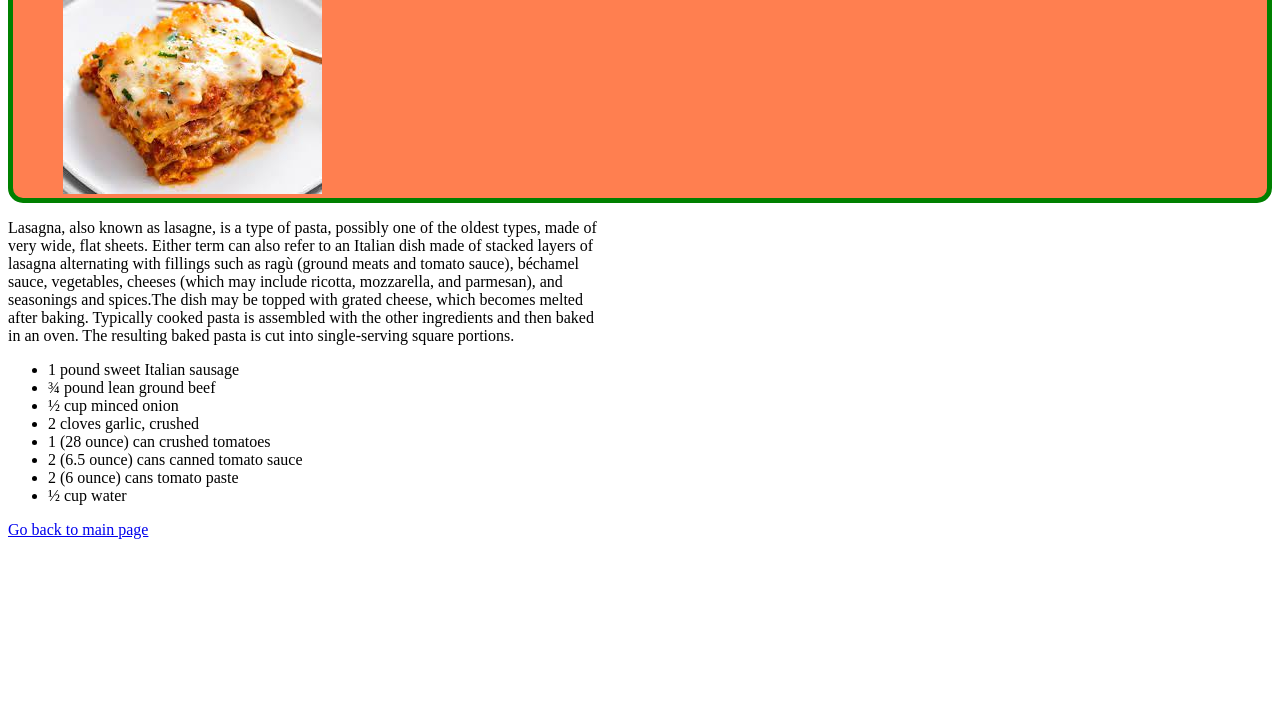
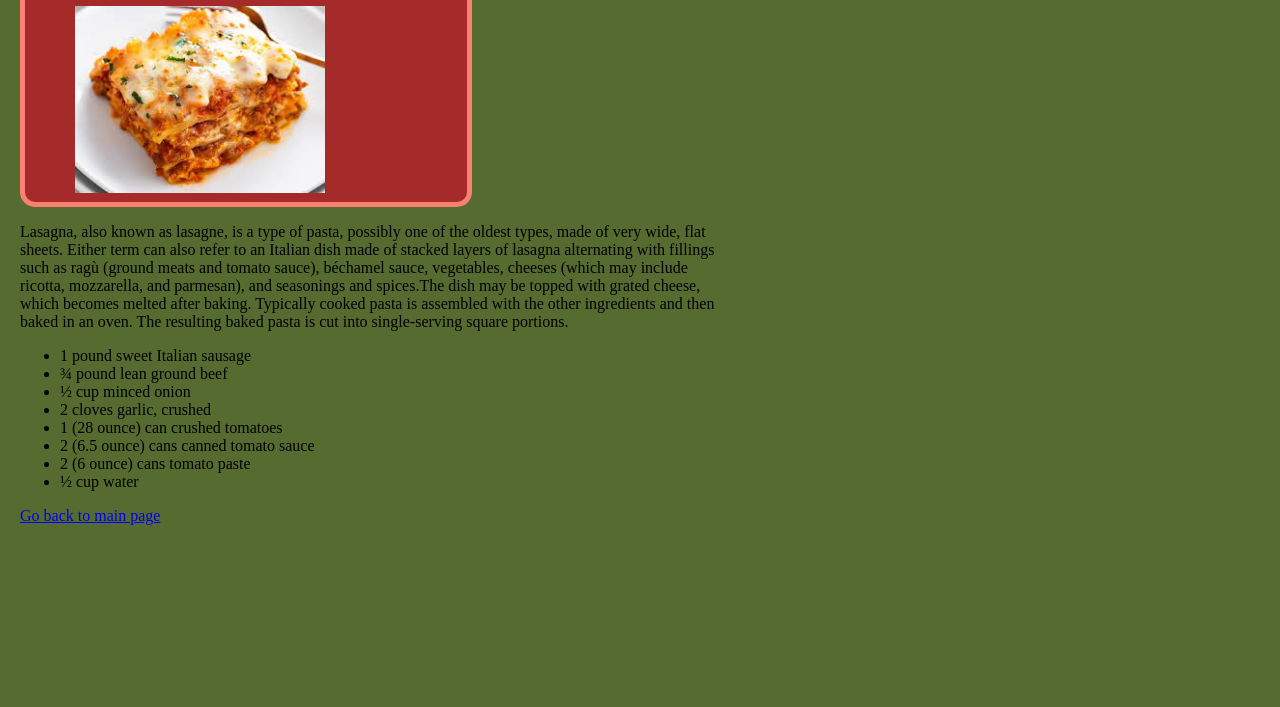
Before and after one commit to GCFusa97/odin-recipes, a plain HTML site: page recipes/lasagna.html in a window 1280 px wide. Shown: the part 93-800 px from the top of the page. Drawn offline with Linux system fonts and the light colour scheme.

Commit message:
Added external css to all html files

```diff
--- /dev/null
+++ b/css/styles.css
@@ -0,0 +1,33 @@
+body {
+    background-color:darkolivegreen;
+    margin-left: 20px;
+}
+
+h1 {
+    font-family:Verdana, Geneva, Tahoma, sans-serif;
+}
+
+.recipeList {
+    margin: 50px 0px;
+    padding: 25px 25px;
+    background-color: burlywood;
+    width: 300px;
+}
+
+img {
+    width: 250px;
+}
+
+.recipeName {
+    background-color:brown;
+    color:lightblue;
+    padding: 5px 50px;
+    margin-right: 800px;
+    border: solid salmon;
+    border-radius: 15px;
+    border-width: 5px;
+}
+
+.recipeDesc {
+    width: 700px;
+}
--- a/recipes/lasagna.html
+++ b/recipes/lasagna.html
@@ -5,18 +5,15 @@
     <meta http-equiv="X-UA-Compatible" content="IE=edge">
     <meta name="viewport" content="width=device-width, initial-scale=1.0">
     <title>Document</title>
+    <link rel="stylesheet" href="../css/styles.css">
 </head>
 <body>
-    <div style="background-color:coral;
-                padding-left: 50px;
-                border: solid green;
-                border-radius: 15px;
-                border-width: 5px;">
+    <div class="recipeName">
         <h1>Lasagna</h1>
         <img src="/pictures/download.jpeg"
              alt="lasagna picture">
     </div>
-    <p style="width: 600px;">Lasagna, also known as lasagne, is a type of pasta, possibly one of the oldest types,
+    <p class="recipeDesc">Lasagna, also known as lasagne, is a type of pasta, possibly one of the oldest types,
        made of very wide, flat sheets. Either term can also refer to an Italian dish made of
        stacked layers of lasagna alternating with fillings such as ragù
        (ground meats and tomato sauce), béchamel sauce, vegetables,
@@ -37,7 +34,7 @@
             <li>½ cup water</li>
         </ul>
     </div>
-    <div style="width: 200px;">
+    <div>
         <a href="/index.html">Go back to main page</a>
     </div>
 </body>
```
Also changed, not shown: index.html (+7 -10 lines), recipes/bread.html (+6 -3 lines).
